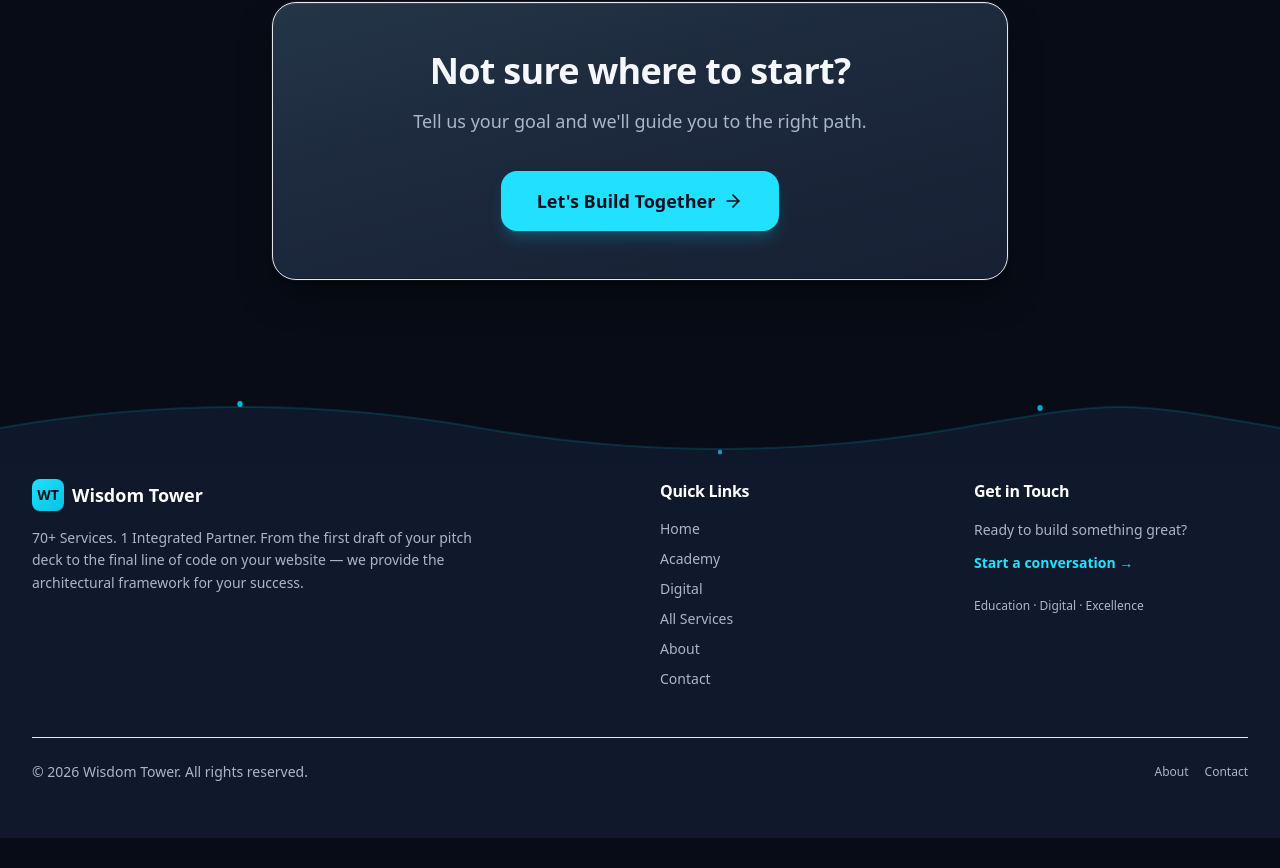
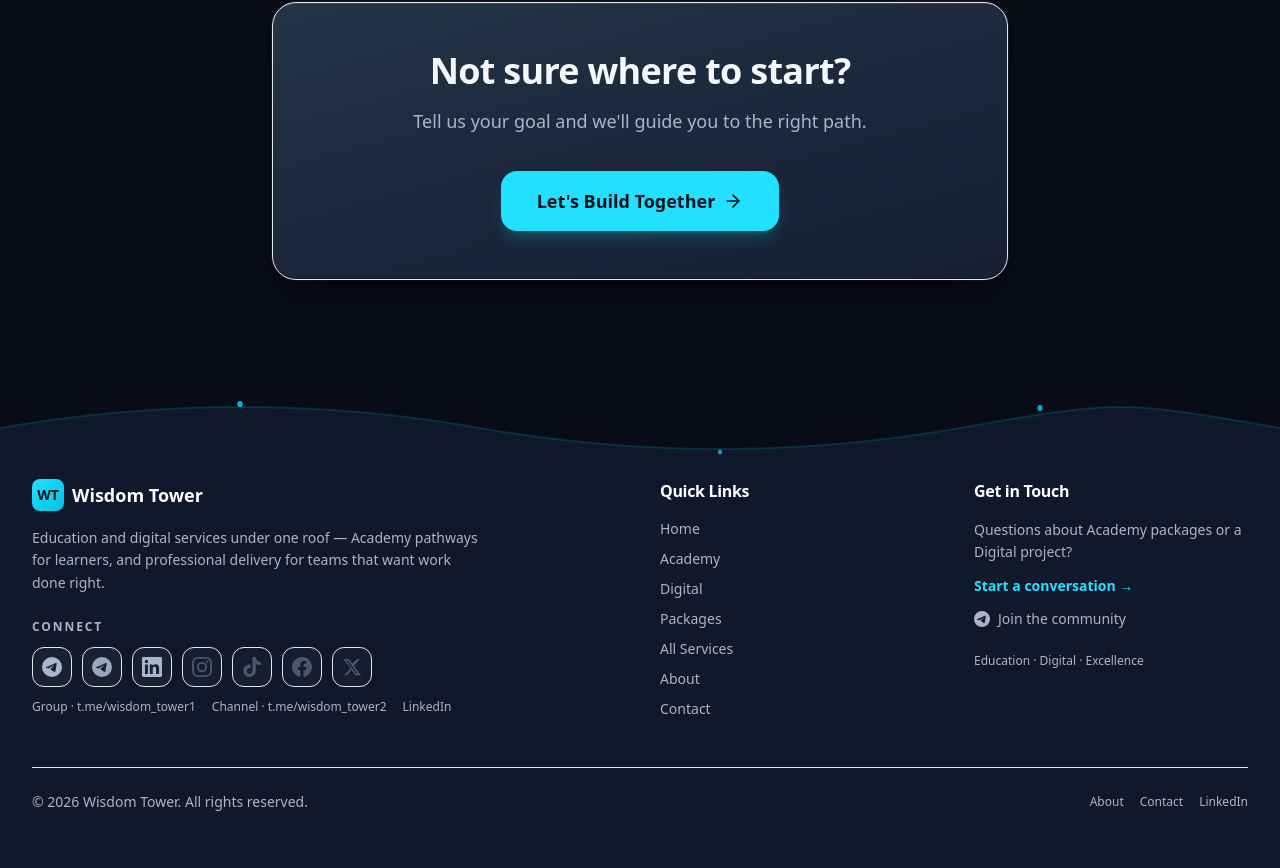
Before and after one commit to hiyabteklu/Wisdom-tower-academy, a Next.js app: page / in a window 1280 px wide. Shown: the part 1589-2457 px from the top of the page. Before the commit the page ends 2427 px from the top, so only its background shows below. Built offline with nearby package versions, Linux system fonts and the light colour scheme; no server answers.

Commit message:
Footer: live Telegram group/channel + LinkedIn; placeholder icons for other platforms

```diff
--- a/src/components/Footer.tsx
+++ b/src/components/Footer.tsx
@@ -1,8 +1,68 @@
 import Link from "next/link";
 
+/** Official social destinations */
+export const SOCIAL = {
+  telegramGroup: "https://t.me/wisdom_tower1",
+  telegramChannel: "https://t.me/wisdom_tower2",
+  linkedin: "https://www.linkedin.com/company/wisdom-tower/",
+} as const;
+
+function IconTelegram({ className = "w-5 h-5" }: { className?: string }) {
+  return (
+    <svg className={className} viewBox="0 0 24 24" fill="currentColor" aria-hidden>
+      <path d="M11.944 0A12 12 0 0 0 0 12a12 12 0 0 0 12 12 12 12 0 0 0 12-12A12 12 0 0 0 12 0a12 12 0 0 0-.056 0zm4.962 7.224c.1-.002.321.023.465.14a.506.506 0 0 1 .171.325c.016.093.036.306.02.472-.18 1.898-.962 6.502-1.36 8.627-.168.9-.499 1.201-.82 1.23-.696.065-1.225-.46-1.9-.902-1.056-.693-1.653-1.124-2.678-1.8-1.185-.78-.417-1.21.258-1.91.177-.184 3.247-2.977 3.307-3.23.007-.032.014-.15-.056-.212s-.174-.041-.249-.024c-.106.024-1.793 1.14-5.061 3.345-.48.33-.913.49-1.302.48-.428-.008-1.252-.241-1.865-.44-.752-.245-1.349-.374-1.297-.789.027-.216.325-.437.893-.663 3.498-1.524 5.83-2.529 6.998-3.014 3.332-1.386 4.025-1.627 4.476-1.635z" />
+    </svg>
+  );
+}
+
+function IconLinkedIn({ className = "w-5 h-5" }: { className?: string }) {
+  return (
+    <svg className={className} viewBox="0 0 24 24" fill="currentColor" aria-hidden>
+      <path d="M20.447 20.452h-3.554v-5.569c0-1.328-.027-3.037-1.852-3.037-1.853 0-2.136 1.445-2.136 2.939v5.667H9.351V9h3.414v1.561h.046c.477-.9 1.637-1.85 3.37-1.85 3.601 0 4.267 2.37 4.267 5.455v6.286zM5.337 7.433a2.062 2.062 0 0 1-2.063-2.065 2.064 2.064 0 1 1 2.063 2.065zm1.782 13.019H3.555V9h3.564v11.452zM22.225 0H1.771C.792 0 0 .774 0 1.729v20.542C0 23.227.792 24 1.771 24h20.451C23.2 24 24 23.227 24 22.271V1.729C24 .774 23.2 0 22.222 0h.003z" />
+    </svg>
+  );
+}
+
+function IconInstagram({ className = "w-5 h-5" }: { className?: string }) {
+  return (
+    <svg className={className} viewBox="0 0 24 24" fill="currentColor" aria-hidden>
+      <path d="M12 2.163c3.204 0 3.584.012 4.85.07 3.252.148 4.771 1.691 4.919 4.919.058 1.265.069 1.645.069 4.849 0 3.205-.012 3.584-.069 4.849-.149 3.225-1.664 4.771-4.919 4.919-1.266.058-1.644.07-4.85.07-3.204 0-3.584-.012-4.849-.07-3.26-.149-4.771-1.699-4.919-4.92-.058-1.265-.07-1.644-.07-4.849 0-3.204.013-3.583.07-4.849.149-3.227 1.664-4.771 4.919-4.919 1.266-.057 1.645-.069 4.849-.069zM12 0C8.741 0 8.333.014 7.053.072 2.695.272.273 2.69.073 7.052.014 8.333 0 8.741 0 12c0 3.259.014 3.668.072 4.948.2 4.358 2.618 6.78 6.98 6.98C8.333 23.986 8.741 24 12 24c3.259 0 3.668-.014 4.948-.072 4.354-.2 6.782-2.618 6.979-6.98.059-1.28.073-1.689.073-4.948 0-3.259-.014-3.667-.072-4.947-.196-4.354-2.617-6.78-6.979-6.98C15.668.014 15.259 0 12 0zm0 5.838a6.162 6.162 0 1 0 0 12.324 6.162 6.162 0 0 0 0-12.324zM12 16a4 4 0 1 1 0-8 4 4 0 0 1 0 8zm6.406-11.845a1.44 1.44 0 1 0 0 2.881 1.44 1.44 0 0 0 0-2.881z" />
+    </svg>
+  );
+}
+
+function IconTikTok({ className = "w-5 h-5" }: { className?: string }) {
+  return (
+    <svg className={className} viewBox="0 0 24 24" fill="currentColor" aria-hidden>
+      <path d="M12.525.02c1.31-.02 2.61-.01 3.91-.02.08 1.53.63 3.09 1.75 4.17 1.12 1.11 2.7 1.62 4.24 1.79v4.03c-1.44-.05-2.89-.35-4.2-.97-.57-.26-1.1-.59-1.62-.93-.01 2.92.01 5.84-.02 8.75-.08 1.4-.54 2.79-1.35 3.94-1.31 1.92-3.58 3.17-5.91 3.21-1.43.08-2.86-.31-4.08-1.03-2.02-1.19-3.44-3.37-3.65-5.71-.02-.5-.03-1-.01-1.49.18-1.9 1.12-3.72 2.58-4.96 1.66-1.44 3.98-2.13 6.15-1.72.02 1.48-.04 2.96-.04 4.44-.99-.32-2.15-.23-3.02.37-.63.41-1.11 1.04-1.36 1.75-.21.51-.15 1.07-.14 1.61.24 1.64 1.82 3.02 3.5 2.87 1.12-.01 2.19-.66 2.77-1.61.19-.33.4-.67.41-1.06.1-1.79.06-3.57.07-5.36.01-4.03-.01-8.05.02-12.07z" />
+    </svg>
+  );
+}
+
+function IconFacebook({ className = "w-5 h-5" }: { className?: string }) {
+  return (
+    <svg className={className} viewBox="0 0 24 24" fill="currentColor" aria-hidden>
+      <path d="M24 12.073c0-6.627-5.373-12-12-12s-12 5.373-12 12c0 5.99 4.388 10.954 10.125 11.854v-8.385H7.078v-3.47h3.047V9.43c0-3.007 1.792-4.669 4.533-4.669 1.312 0 2.686.235 2.686.235v2.953H15.83c-1.491 0-1.956.925-1.956 1.874v2.25h3.328l-.532 3.47h-2.796v8.385C19.612 23.027 24 18.062 24 12.073z" />
+    </svg>
+  );
+}
+
+function IconX({ className = "w-5 h-5" }: { className?: string }) {
+  return (
+    <svg className={className} viewBox="0 0 24 24" fill="currentColor" aria-hidden>
+      <path d="M18.244 2.25h3.308l-7.227 8.26 8.502 11.24H16.17l-4.714-6.231-5.401 6.231H2.75l7.73-8.835L1.254 2.25H8.08l4.253 5.622L18.244 2.25zm-1.161 17.52h1.833L7.084 4.126H5.117L17.083 19.77z" />
+    </svg>
+  );
+}
+
+const linkBtn =
+  "inline-flex h-10 w-10 items-center justify-center rounded-xl border border-white/12 bg-white/[0.04] text-wisdom-muted transition-all duration-200 hover:border-wisdom-cyan/40 hover:bg-wisdom-cyan/10 hover:text-wisdom-cyan";
+
+const placeholderBtn =
+  "inline-flex h-10 w-10 items-center justify-center rounded-xl border border-white/8 bg-white/[0.02] text-white/25 cursor-default";
+
 /**
- * Full-bleed wave cut — smooth cubic-style S-curve (like x³ / sine graph),
- * not a flat rule or thin polyline.
+ * Full-bleed wave cut — smooth cubic-style S-curve
  */
 function WaveCut({ flip = false }: { flip?: boolean }) {
   return (
@@ -29,7 +89,6 @@ function WaveCut({ flip = false }: { flip?: boolean }) {
             <stop offset="100%" stopColor="#00d4ff" stopOpacity="0.15" />
           </linearGradient>
         </defs>
-        {/* Soft glow under the crest */}
         <path
           d="M0 36
              C180 8, 360 8, 540 36
@@ -38,7 +97,6 @@ function WaveCut({ flip = false }: { flip?: boolean }) {
              L1440 72 L0 72 Z"
           fill="url(#wtWaveFill)"
         />
-        {/* Graph line — cubic segments */}
         <path
           d="M0 36
              C180 8, 360 8, 540 36
@@ -50,7 +108,6 @@ function WaveCut({ flip = false }: { flip?: boolean }) {
           strokeLinecap="round"
           vectorEffect="non-scaling-stroke"
         />
-        {/* Accent nodes at extrema (graph peaks) */}
         <circle cx="270" cy="12" r="3" fill="#00d4ff" fillOpacity="0.85" />
         <circle cx="810" cy="60" r="2.5" fill="#38bdf8" fillOpacity="0.7" />
         <circle cx="1170" cy="16" r="3" fill="#00d4ff" fillOpacity="0.8" />
@@ -62,7 +119,6 @@ function WaveCut({ flip = false }: { flip?: boolean }) {
 export default function Footer() {
   return (
     <footer className="relative z-10 mt-auto">
-      {/* Wave sits on top of the navy block — creates the stylized cut */}
       <div className="relative -mb-px text-wisdom-navy">
         <WaveCut />
       </div>
@@ -78,10 +134,88 @@ export default function Footer() {
                 <span className="font-semibold text-lg text-white">Wisdom Tower</span>
               </div>
               <p className="text-wisdom-muted text-sm max-w-md leading-relaxed">
-                70+ Services. 1 Integrated Partner. From the first draft of your pitch deck to the
-                final line of code on your website — we provide the architectural framework for your
-                success.
+                Education and digital services under one roof — Academy pathways for learners, and
+                professional delivery for teams that want work done right.
               </p>
+
+              {/* Social — live links first, placeholders after */}
+              <div className="mt-6">
+                <p className="text-xs font-semibold uppercase tracking-[0.16em] text-wisdom-muted mb-3">
+                  Connect
+                </p>
+                <div className="flex flex-wrap items-center gap-2.5">
+                  <a
+                    href={SOCIAL.telegramGroup}
+                    target="_blank"
+                    rel="noopener noreferrer"
+                    className={linkBtn}
+                    title="Telegram group · @wisdom_tower1"
+                    aria-label="Wisdom Tower Telegram group"
+                  >
+                    <IconTelegram />
+                  </a>
+                  <a
+                    href={SOCIAL.telegramChannel}
+                    target="_blank"
+                    rel="noopener noreferrer"
+                    className={linkBtn}
+                    title="Telegram channel · @wisdom_tower2"
+                    aria-label="Wisdom Tower Telegram channel"
+                  >
+                    <IconTelegram className="w-5 h-5 opacity-90" />
+                  </a>
+                  <a
+                    href={SOCIAL.linkedin}
+                    target="_blank"
+                    rel="noopener noreferrer"
+                    className={linkBtn}
+                    title="LinkedIn · Wisdom Tower"
+                    aria-label="Wisdom Tower on LinkedIn"
+                  >
+                    <IconLinkedIn />
+                  </a>
+
+                  {/* Placeholders — not linked until accounts exist */}
+                  <span className={placeholderBtn} title="Instagram — coming soon" aria-hidden>
+                    <IconInstagram />
+                  </span>
+                  <span className={placeholderBtn} title="TikTok — coming soon" aria-hidden>
+                    <IconTikTok />
+                  </span>
+                  <span className={placeholderBtn} title="Facebook — coming soon" aria-hidden>
+                    <IconFacebook />
+                  </span>
+                  <span className={placeholderBtn} title="X — coming soon" aria-hidden>
+                    <IconX />
+                  </span>
+                </div>
+                <div className="mt-3 flex flex-wrap gap-x-4 gap-y-1 text-xs text-wisdom-muted">
+                  <a
+                    href={SOCIAL.telegramGroup}
+                    target="_blank"
+                    rel="noopener noreferrer"
+                    className="hover:text-wisdom-cyan transition-colors"
+                  >
+                    Group · t.me/wisdom_tower1
+                  </a>
+                  <a
+                    href={SOCIAL.telegramChannel}
+                    target="_blank"
+                    rel="noopener noreferrer"
+                    className="hover:text-wisdom-cyan transition-colors"
+                  >
+                    Channel · t.me/wisdom_tower2
+                  </a>
+                  <a
+                    href={SOCIAL.linkedin}
+                    target="_blank"
+                    rel="noopener noreferrer"
+                    className="hover:text-wisdom-cyan transition-colors"
+                  >
+                    LinkedIn
+                  </a>
+                </div>
+              </div>
             </div>
 
             <div>
@@ -100,6 +234,11 @@ export default function Footer() {
                 <li>
                   <Link href="/digital" className="hover:text-wisdom-cyan transition-colors">
                     Digital
+                  </Link>
+                </li>
+                <li>
+                  <Link href="/packages" className="hover:text-wisdom-cyan transition-colors">
+                    Packages
                   </Link>
                 </li>
                 <li>
@@ -123,7 +262,7 @@ export default function Footer() {
             <div>
               <h4 className="font-semibold mb-4 text-white">Get in Touch</h4>
               <p className="text-sm text-wisdom-muted leading-relaxed">
-                Ready to build something great?
+                Questions about Academy packages or a Digital project?
               </p>
               <Link
                 href="/contact"
@@ -131,6 +270,15 @@ export default function Footer() {
               >
                 Start a conversation →
               </Link>
+              <a
+                href={SOCIAL.telegramGroup}
+                target="_blank"
+                rel="noopener noreferrer"
+                className="mt-3 flex items-center gap-2 text-sm font-medium text-wisdom-muted hover:text-wisdom-cyan transition-colors"
+              >
+                <IconTelegram className="w-4 h-4" />
+                Join the community
+              </a>
               <p className="mt-6 text-xs text-wisdom-muted">Education · Digital · Excellence</p>
             </div>
           </div>
@@ -144,6 +292,14 @@ export default function Footer() {
               <Link href="/contact" className="hover:text-wisdom-cyan transition-colors">
                 Contact
               </Link>
+              <a
+                href={SOCIAL.linkedin}
+                target="_blank"
+                rel="noopener noreferrer"
+                className="hover:text-wisdom-cyan transition-colors"
+              >
+                LinkedIn
+              </a>
             </div>
           </div>
         </div>
```
